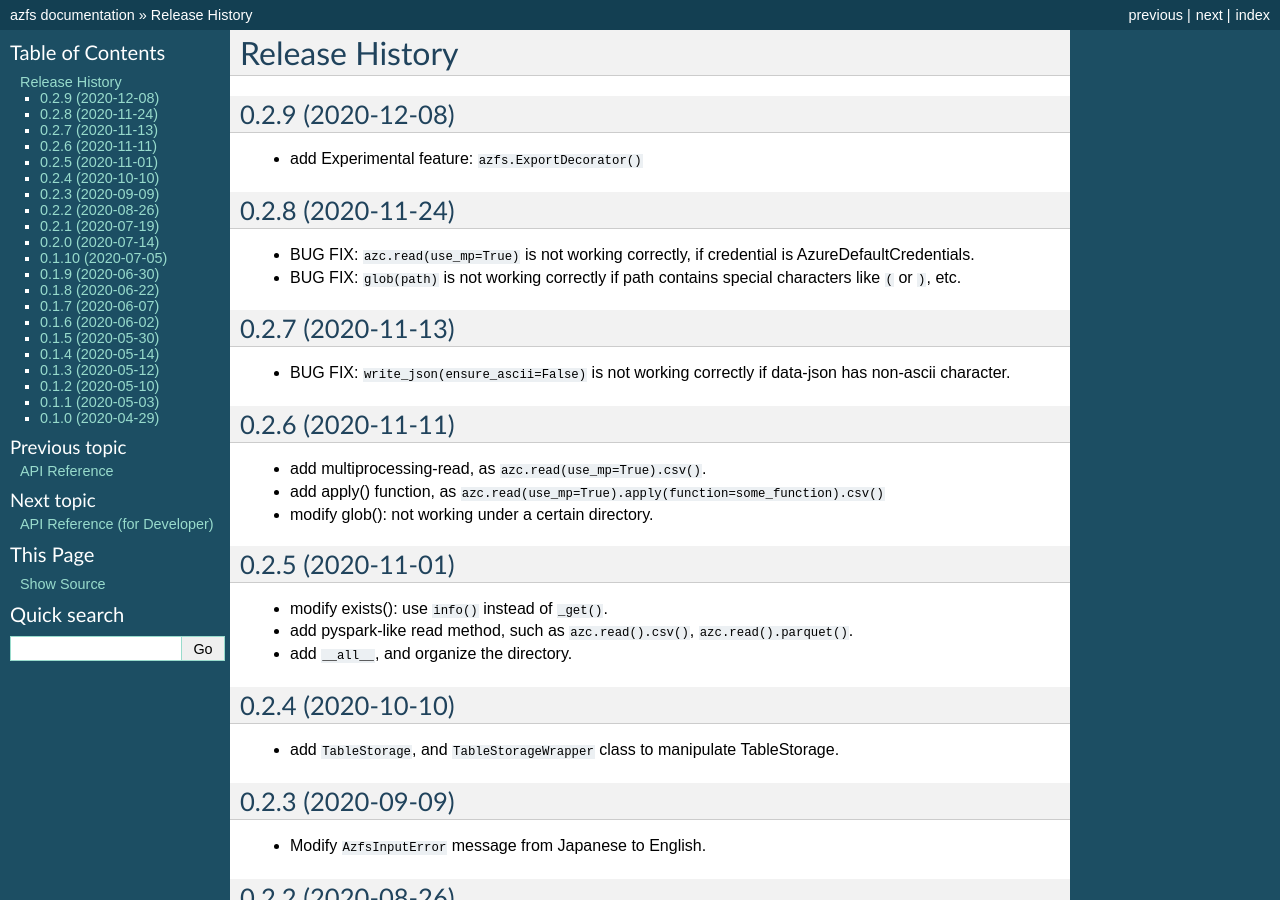
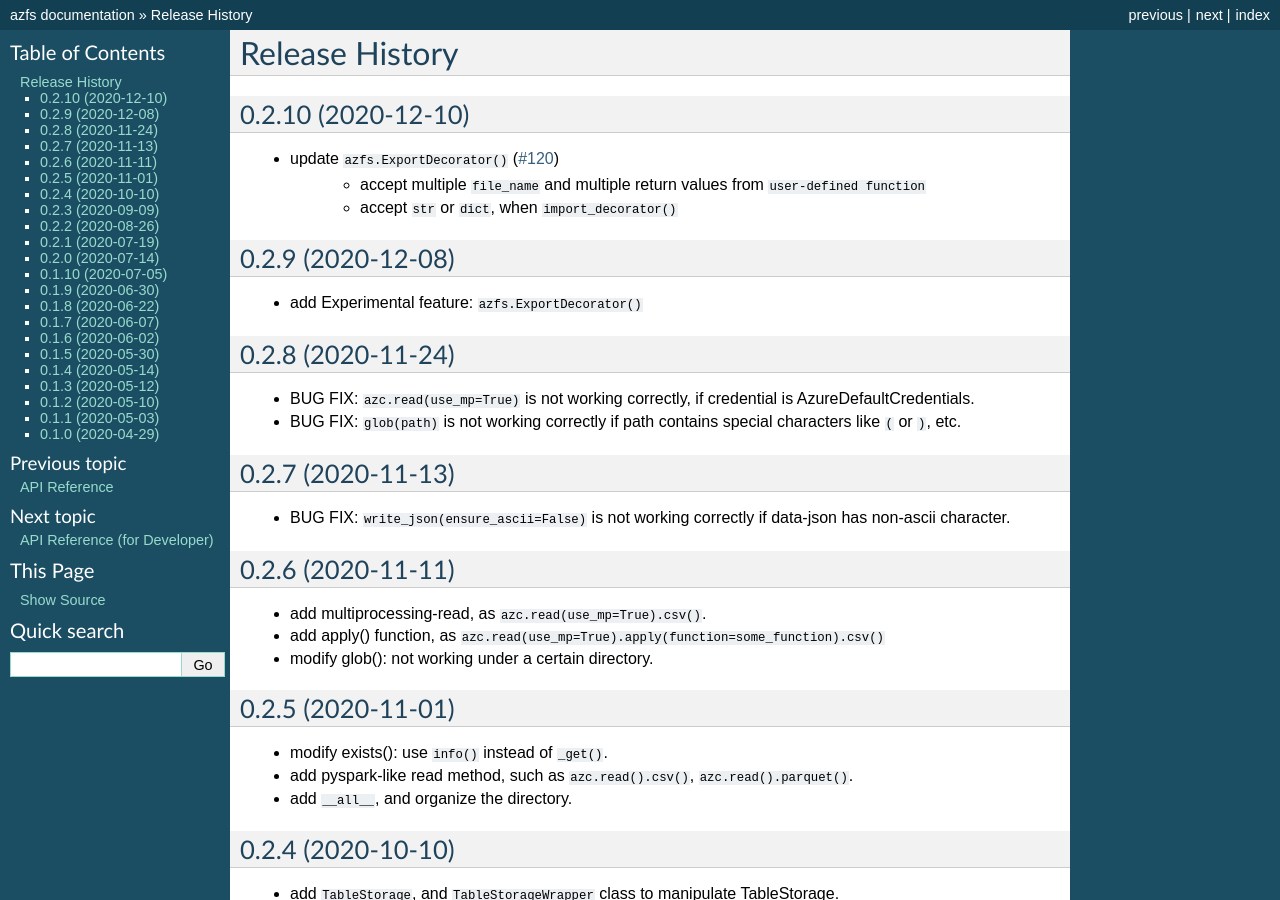
Before and after one commit to arpitjain799/azfs, a Sphinx documentation site: the page built from docs/sources/release_history.rst, in a window 1280 px wide and 900 px high. Built offline with Sphinx 7.4.7, drawn with Linux system fonts in a browser that asks for light colours.

Commit message:
update release note

```diff
--- a/docs/sources/release_history.rst
+++ b/docs/sources/release_history.rst
@@ -1,6 +1,14 @@
 ###############
 Release History
 ###############
+
+0.2.10 (2020-12-10)
+*******************
+
+* update ``azfs.ExportDecorator()`` (`#120 <https://github.com/gsy0911/azfs/issues/120>`_)
+    * accept multiple ``file_name`` and multiple return values from ``user-defined function``
+    * accept ``str`` or ``dict``, when ``import_decorator()``
+
 
 0.2.9 (2020-12-08)
 ******************
```
